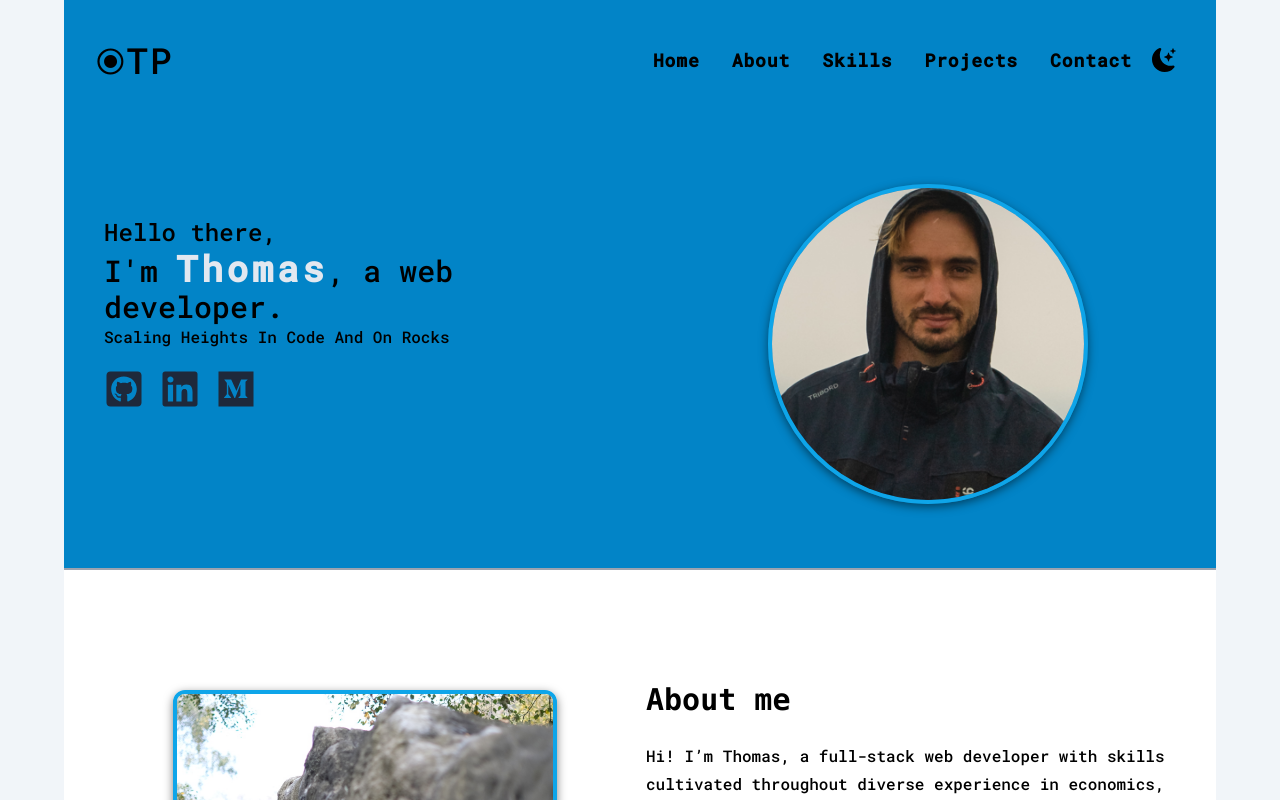
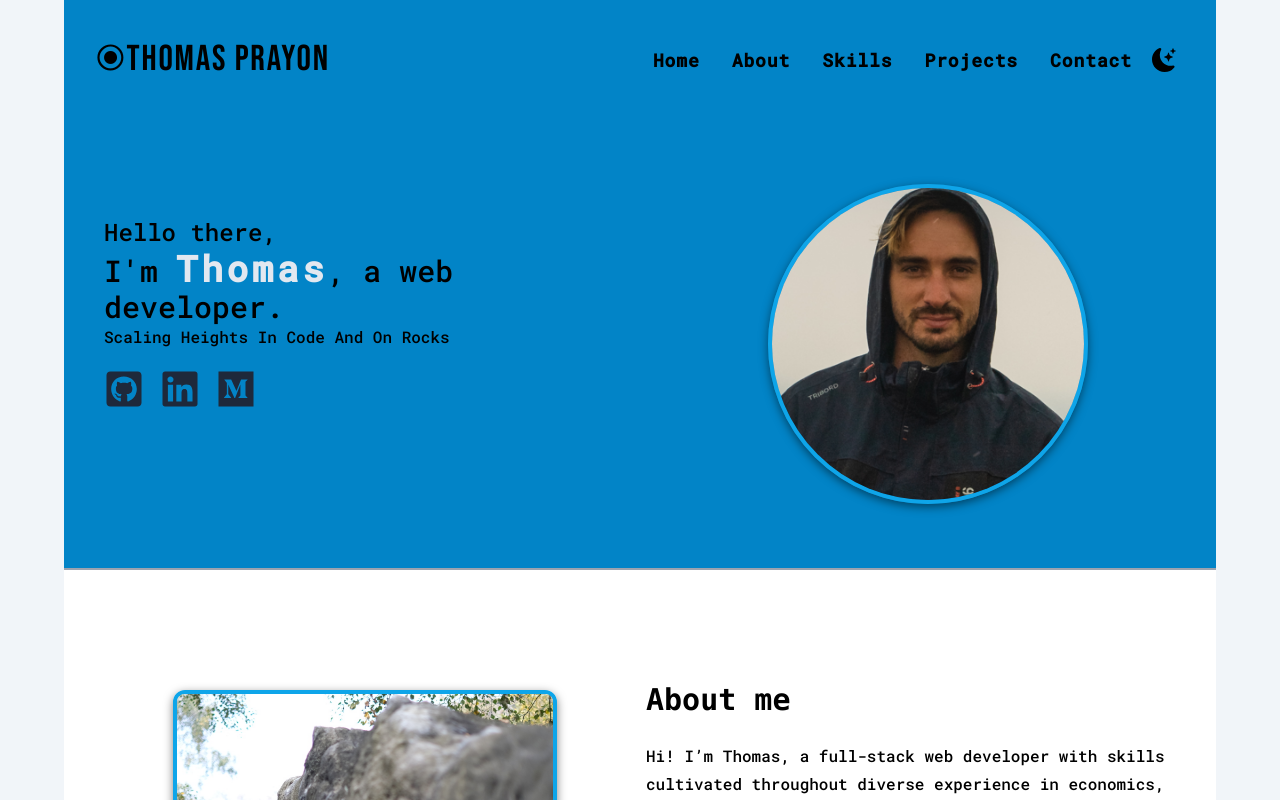
Before and after one commit to tompra/devfolio, a React (Vite) app: page / in a window 1280 px wide. Shown: the top 800 px of the page. Built offline with nearby package versions, Linux system fonts and the light colour scheme; what tailwindcss-animated would draw is missing.

Commit message:
font family for logo

```diff
--- a/index.html
+++ b/index.html
@@ -10,6 +10,12 @@
             href="https://fonts.googleapis.com/css2?family=Roboto+Mono:wght@500&display=swap"
             rel="stylesheet"
         />
+        <link rel="preconnect" href="https://fonts.googleapis.com" />
+        <link rel="preconnect" href="https://fonts.gstatic.com" crossorigin />
+        <link
+            href="https://fonts.googleapis.com/css2?family=Bebas+Neue&display=swap"
+            rel="stylesheet"
+        />
 
         <title>Thomas Prayon</title>
     </head>
--- a/src/components/Navbar.jsx
+++ b/src/components/Navbar.jsx
@@ -14,7 +14,10 @@
             <div className='md:flex items-center justify-between bg-sky-600 dark:bg-gray-900 dark:xs:bg-gray-900 py-10'>
                 <div className='cursor-pointer flex items-center gap-1'>
                     <h1 className='text-4xl tracking-wider xs:ml-4 sm:ml-8 animate-fade animate-once animate-duration-500 animate-delay-[1000ms] animate-ease-out hover:opacity-80 dark:text-white'>
-                        ⦿TP
+                        <span className='flex lg:hidden font-bebas'>⦿TP</span>
+                        <span className='hidden lg:flex font-bebas'>
+                            ⦿Thomas Prayon
+                        </span>
                     </h1>
                 </div>
                 <div
--- a/tailwind.config.js
+++ b/tailwind.config.js
@@ -22,6 +22,7 @@
             },
             fontFamily: {
                 roboto: ['"Roboto Mono"', ...defaultTheme.fontFamily.mono],
+                bebas: ['"Bebas Neue"', ...defaultTheme.fontFamily.sans],
             },
         },
     },
```
